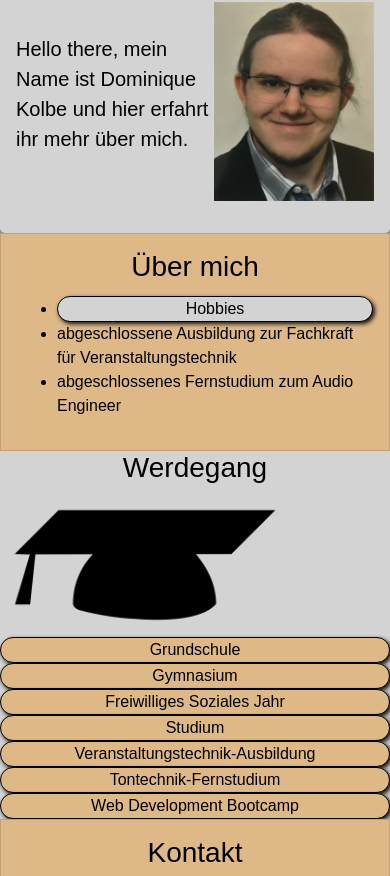
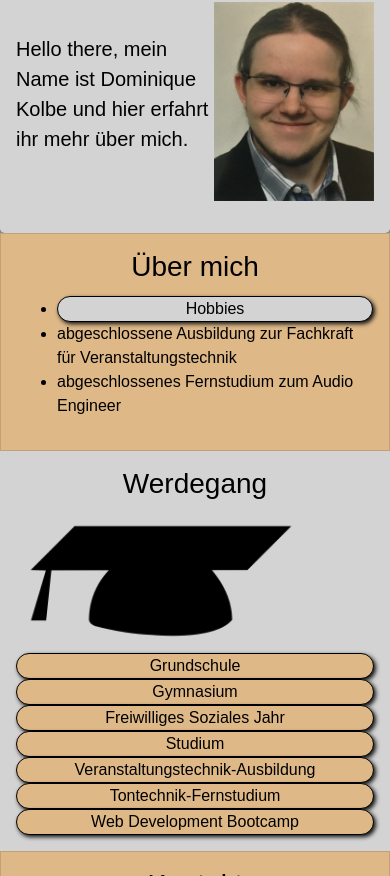
Before and after one commit to arassaria/portfolio, a website: page index.html in a window 390 px wide. Shown: the part 138-1014 px from the top of the page. Drawn offline with nearby package versions, Linux system fonts and the light colour scheme.

Commit message:
Modify responsive design

```diff
--- a/index.html
+++ b/index.html
@@ -66,7 +66,7 @@
         src="images/bildung.png"
         alt="Schulhut"
         class="col-12 col-md-6"
-        style="max-width: 20rem; max-height: 15rem"
+        style="max-width: 20rem; max-height: 10rem"
       />
       <div class="col-12 col-md-6">
         <details>
--- a/scss/custom.scss
+++ b/scss/custom.scss
@@ -147,4 +147,5 @@ details > ul {
 
 .grey-background {
   background-color: lightgray;
+  padding: 1rem 1rem 1rem 1rem;
 }
```
Also changed, not shown: css/custom.css, 1 other file.
